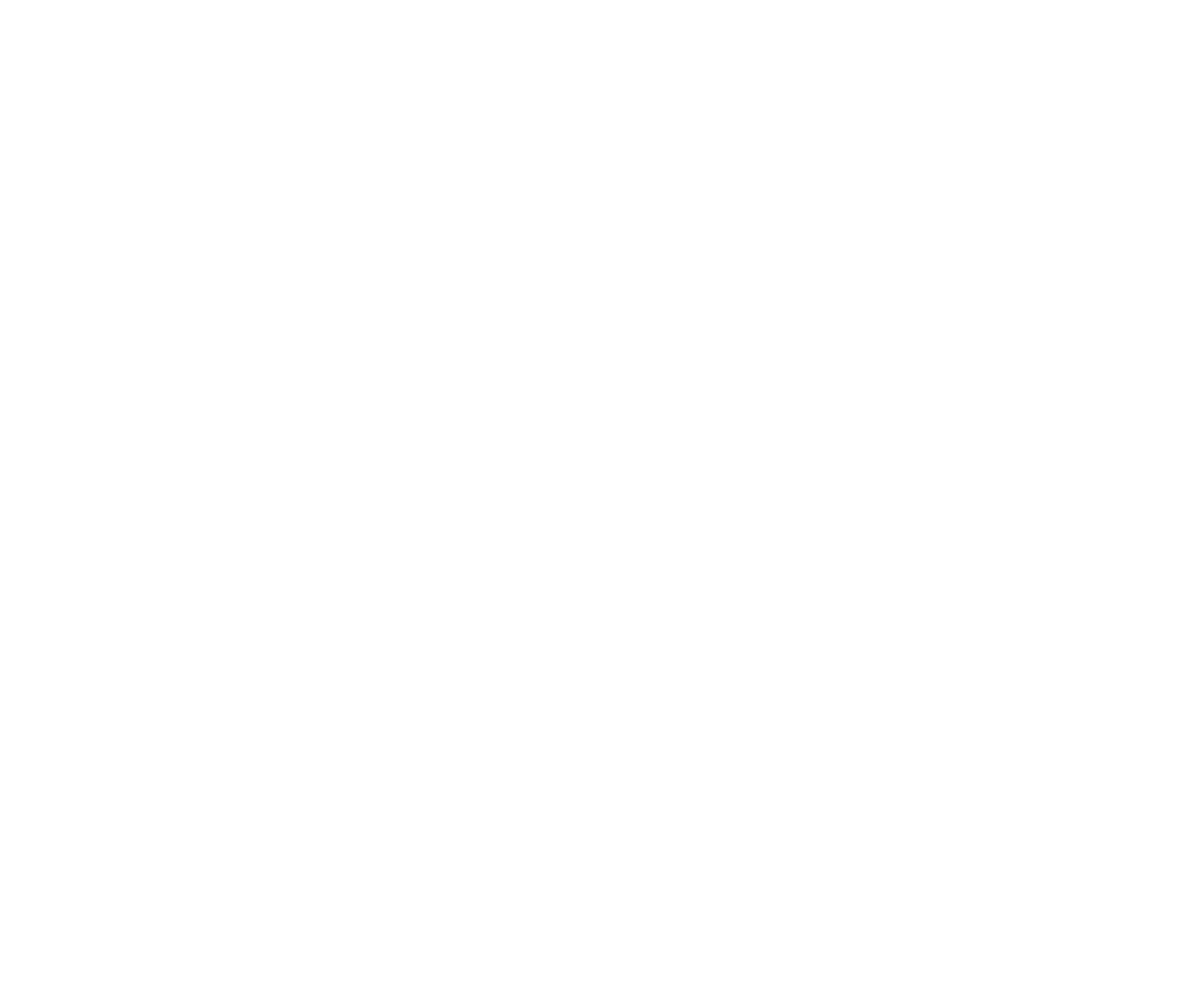
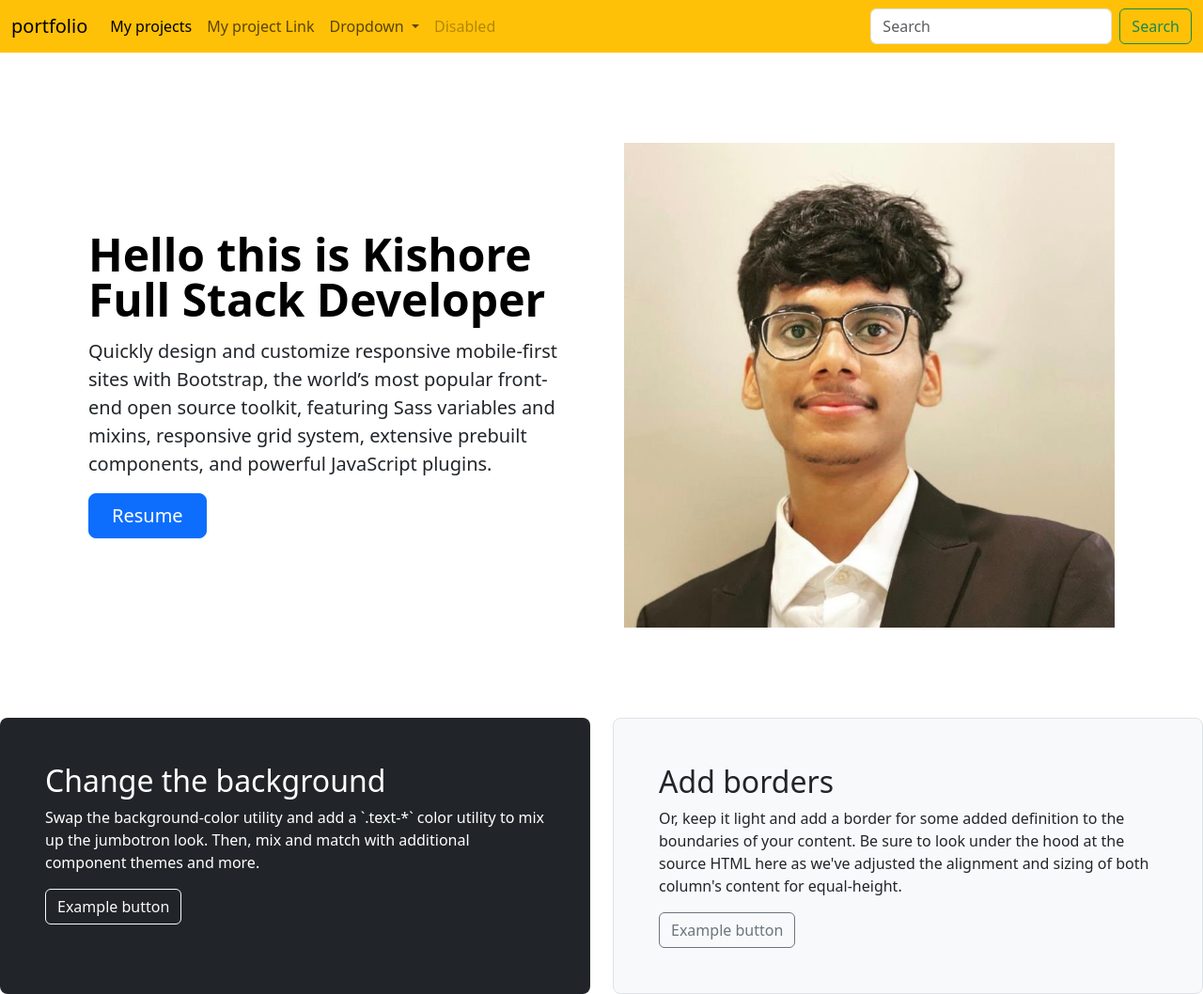
Before and after one commit to Kishore215/kishore_home, a plain HTML site: page fullstack/frontend/framework/portfolio/portfolio.html in a window 1280 px wide. Shown: the whole page at 94% size. Before the commit the page ends 800 px from the top, so only its background shows below. Drawn offline with nearby package versions, Linux system fonts and the light colour scheme; files that its build step writes are made by us from their sources.

Commit message:
portfolio

```diff
--- a/fullstack/frontend/framework/portfolio/portfolio.html
+++ b/fullstack/frontend/framework/portfolio/portfolio.html
@@ -0,0 +1,125 @@
+<!doctype html>
+<html lang="en">
+  <head>
+    <meta charset="utf-8">
+    <meta name="viewport" content="width=device-width, initial-scale=1">
+    <title>Bootstrap demo</title>
+    <link href="./assets/dist/css/bootstrap.min.css" rel="stylesheet"
+  </head>
+  <body>
+    <nav class="navbar navbar-expand-lg bg-warning">
+        <div class="container-fluid">
+          <a class="navbar-brand" href="#">portfolio</a>
+          <button class="navbar-toggler" type="button" data-bs-toggle="collapse" data-bs-target="#navbarSupportedContent" aria-controls="navbarSupportedContent" aria-expanded="false" aria-label="Toggle navigation">
+            <span class="navbar-toggler-icon"></span>
+          </button>
+          <div class="collapse navbar-collapse" id="navbarSupportedContent">
+            <ul class="navbar-nav me-auto mb-2 mb-lg-0">
+              <li class="nav-item">
+                <a class="nav-link active" aria-current="page" href="#">My projects</a>
+              </li>
+              <li class="nav-item">
+                <a class="nav-link" href="#"> My project Link</a>
+              </li>
+              <li class="nav-item dropdown">
+                <a class="nav-link dropdown-toggle" href="#" role="button" data-bs-toggle="dropdown" aria-expanded="false">
+                  Dropdown
+                </a>
+                <ul class="dropdown-menu">
+                  <li><a class="dropdown-item" href="#">Action</a></li>
+                  <li><a class="dropdown-item" href="#">Another action</a></li>
+                  <li><hr class="dropdown-divider"></li>
+                  <li><a class="dropdown-item" href="#">Something else here</a></li>
+                </ul>
+              </li>
+              <li class="nav-item">
+                <a class="nav-link disabled" aria-disabled="true">Disabled</a>
+              </li>
+            </ul>
+            <form class="d-flex" role="search">
+              <input class="form-control me-2" type="search" placeholder="Search" aria-label="Search">
+              <button class="btn btn-outline-success" type="submit">Search</button>
+            </form>
+          </div>
+        </div>
+      </nav>
+
+      <div class="container col-xxl-8 px-4 py-5">
+        <div class="row flex-lg-row-reverse align-items-center g-5 py-5">
+          <div class="col-10 col-sm-8 col-lg-6">
+            <img src="./2.jpg" class="d-block mx-lg-auto img-fluid" alt="Bootstrap Themes" width="700" height="500" loading="lazy">
+          </div>
+          <div class="col-lg-6">
+            <h1 class="display-5 fw-bold text-body-emphasis lh-1 mb-3">Hello this is Kishore Full Stack Developer</h1>
+            <p class="lead">Quickly design and customize responsive mobile-first sites with Bootstrap, the world’s most popular front-end open source toolkit, featuring Sass variables and mixins, responsive grid system, extensive prebuilt components, and powerful JavaScript plugins.</p>
+            <div class="d-grid gap-2 d-md-flex justify-content-md-start">
+                <a href="./KISHORE-R.pdf">  <button type="button" class="btn btn-primary btn-lg px-4 me-md-2">Resume</button></a>
+
+
+            </div>
+          </div>
+        </div>
+      </div>
+
+
+
+
+
+
+
+
+
+
+
+
+
+
+
+
+
+
+
+
+
+
+
+
+
+
+      <div class="row align-items-md-stretch">
+        <div class="col-md-6">
+          <div class="h-100 p-5 text-bg-dark rounded-3">
+            <h2>Change the background</h2>
+            <p>Swap the background-color utility and add a `.text-*` color utility to mix up the jumbotron look. Then, mix and match with additional component themes and more.</p>
+            <button class="btn btn-outline-light" type="button">Example button</button>
+          </div>
+        </div>
+        <div class="col-md-6">
+          <div class="h-100 p-5 bg-body-tertiary border rounded-3">
+            <h2>Add borders</h2>
+            <p>Or, keep it light and add a border for some added definition to the boundaries of your content. Be sure to look under the hood at the source HTML here as we've adjusted the alignment and sizing of both column's content for equal-height.</p>
+            <button class="btn btn-outline-secondary" type="button">Example button</button>
+          </div>
+        </div>
+      </div>
+
+
+
+
+
+
+
+
+
+
+
+
+
+
+
+
+
+
+    <script src="./assets/dist/js/bootstrap.bundle.min.js"</script>
+  </body>
+</html>
```
Also changed, not shown: fullstack/frontend/framework/skproject/textile.html (+4 -12 lines), fullstack/frontend/language/css/intro.html (+4 -1 lines), fullstack/frontend/framework/portfolio/2.jpg (added), 1 other file.
